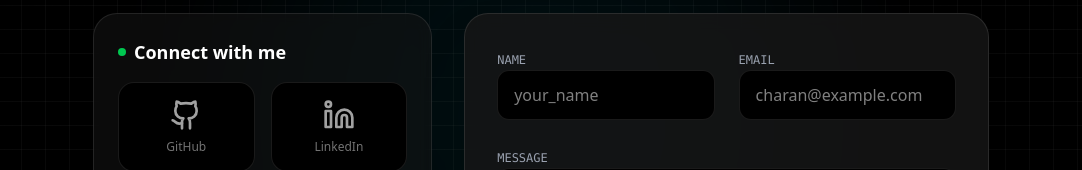
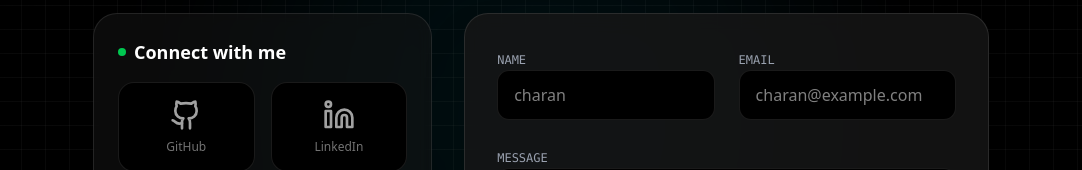
Before and after one commit to CharanLingolu/Self-Portfolio, a Next.js app: page / in a window 1280 px wide. Shown: the part 2506-2676 px from the top of the page, without its empty margins (99-1181 px from the left). Built offline with nearby package versions, Linux system fonts and the light colour scheme.

Commit message:
'place-holder-name-change'

```diff
--- a/src/components/Contact.tsx
+++ b/src/components/Contact.tsx
@@ -244,7 +244,7 @@ export default function Contact() {
                       required
                       name="user_name"
                       type="text"
-                      placeholder="your_name"
+                      placeholder="charan"
                       className="w-full bg-neutral-100 dark:bg-black border border-neutral-200 dark:border-white/10 rounded-xl px-4 py-3 text-neutral-900 dark:text-white focus:outline-none focus:ring-2 focus:ring-cyan-500/50 transition-all"
                     />
                   </div>
```
